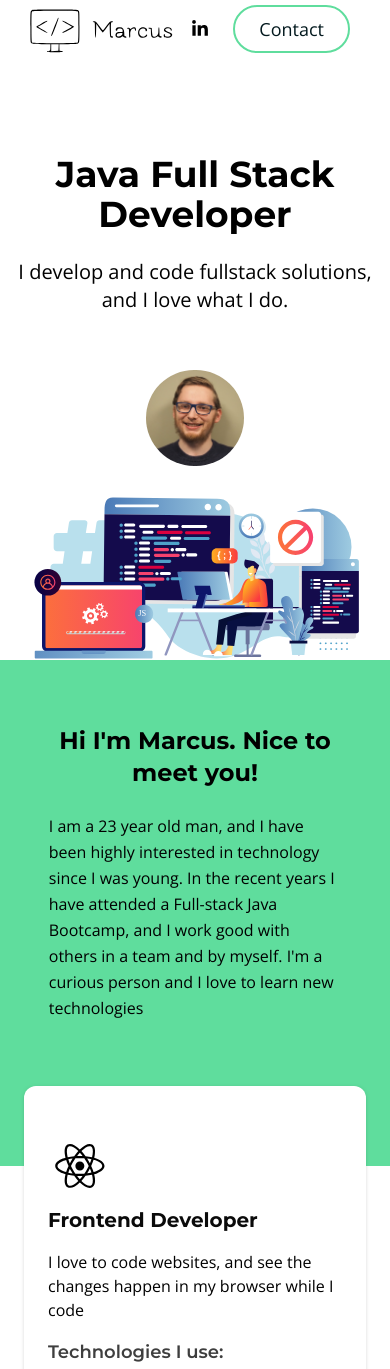
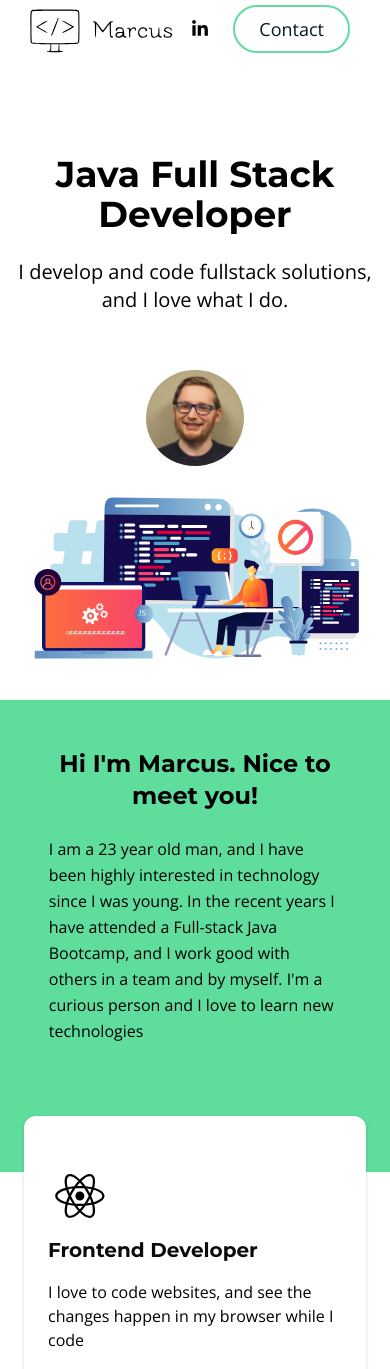
Before and after one commit to Mommotexx/React-Portfolio, a React (Vite) app: page / in a window 390 px wide. Shown: the top 1369 px of the page. Built offline with nearby package versions, Linux system fonts and the light colour scheme.

Commit message:
Forbedre responsivt design

```diff
--- a/src/Components/About/About.tsx
+++ b/src/Components/About/About.tsx
@@ -1,6 +1,6 @@
 const About = () => {
     return (
-        <section className="flex flex-col lg:w-full m-auto items-center h-[60vh] md:h-[40vh] bg-green -mt-10 md:-mt-20">
+        <section className="flex flex-col lg:w-full m-auto items-center h-[56vh] md:h-[44vh] mb-6 bg-green md:-mt-18">
             <section className="flex flex-col m-auto w-9/12 md:w-5/12">
                 <h2 className="text-center font-header font-bold text-2xl mb-6 -mt-20">
                     Hi I'm Marcus. Nice to meet you!
```
